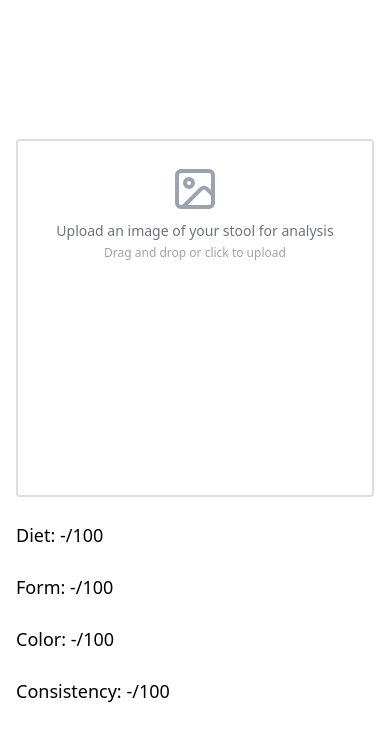
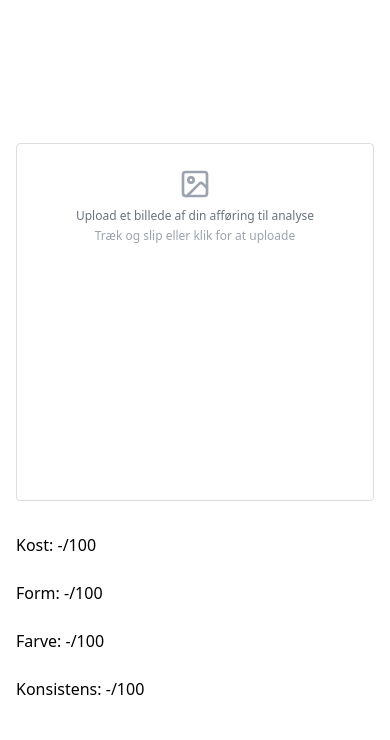
Before and after one commit to MrKoldskal/lortreviewere, a React (Vite) app: page / in a window 390 px wide. Shown: the top 740 px of the page. Built offline with nearby package versions, Linux system fonts and the light colour scheme.

Commit message:
Refactor: Make UI minimalist and Danish.

```diff
--- a/src/components/GradeDisplay.tsx
+++ b/src/components/GradeDisplay.tsx
@@ -9,25 +9,25 @@ interface GradeDisplayProps {
 const GradeDisplay = ({ analysis, isLoading }: GradeDisplayProps) => {
   return (
     <div className="flex-1 flex flex-col justify-center gap-6">
-      <div className="font-sans text-black text-lg">
-        Diet: {isLoading ? "analyzing..." : analysis ? `${analysis.diet}/100` : "-/100"}
+      <div className="font-sans text-black">
+        Kost: {isLoading ? "analyserer..." : analysis ? `${analysis.diet}/100` : "-/100"}
       </div>
-      <div className="font-sans text-black text-lg">
-        Form: {isLoading ? "analyzing..." : analysis ? `${analysis.form}/100` : "-/100"}
+      <div className="font-sans text-black">
+        Form: {isLoading ? "analyserer..." : analysis ? `${analysis.form}/100` : "-/100"}
       </div>
-      <div className="font-sans text-black text-lg">
-        Color: {isLoading ? "analyzing..." : analysis ? `${analysis.color}/100` : "-/100"}
+      <div className="font-sans text-black">
+        Farve: {isLoading ? "analyserer..." : analysis ? `${analysis.color}/100` : "-/100"}
       </div>
-      <div className="font-sans text-black text-lg">
-        Consistency: {isLoading ? "analyzing..." : analysis ? `${analysis.consistency}/100` : "-/100"}
+      <div className="font-sans text-black">
+        Konsistens: {isLoading ? "analyserer..." : analysis ? `${analysis.consistency}/100` : "-/100"}
       </div>
 
       {analysis && analysis.tips.length > 0 && (
         <div className="mt-4">
-          <h3 className="font-sans text-black text-lg font-semibold mb-2">Improvement Tips:</h3>
+          <h3 className="font-sans text-black font-medium">Forbedringstips:</h3>
           <ul className="list-disc pl-5">
             {analysis.tips.map((tip, index) => (
-              <li key={index} className="font-sans text-black text-base mb-1">{tip}</li>
+              <li key={index} className="font-sans text-black">{tip}</li>
             ))}
           </ul>
         </div>
--- a/src/components/ImageUploader.tsx
+++ b/src/components/ImageUploader.tsx
@@ -1,6 +1,6 @@
 
 import { useState, useCallback } from 'react';
-import { Image as ImageIcon, Loader2 } from 'lucide-react';
+import { Image as ImageIcon } from 'lucide-react';
 
 interface ImageUploaderProps {
   image: string | null;
@@ -63,7 +63,7 @@ const ImageUploader = ({ image, setImage }: ImageUploaderProps) => {
       />
       <label
         htmlFor="file-upload"
-        className={`block w-full aspect-square border-2 border-[#dddddd] rounded cursor-pointer transition-colors ${
+        className={`block w-full aspect-square border border-[#dddddd] rounded cursor-pointer transition-colors ${
           isDragging ? 'bg-gray-50' : 'bg-white'
         }`}
         onDragOver={handleDragOver}
@@ -73,17 +73,17 @@ const ImageUploader = ({ image, setImage }: ImageUploaderProps) => {
         {image ? (
           <img
             src={image}
-            alt="Uploaded image"
+            alt="Uploadet billede"
             className="w-full h-full object-contain"
           />
         ) : (
           <div className="text-center p-6">
-            <ImageIcon className="h-12 w-12 mx-auto text-gray-400" />
-            <p className="mt-2 text-sm text-gray-500 font-sans">
-              Upload an image of your stool for analysis
+            <ImageIcon className="h-8 w-8 mx-auto text-gray-400" />
+            <p className="mt-2 text-xs text-gray-500 font-sans">
+              Upload et billede af din afføring til analyse
             </p>
             <p className="text-xs text-gray-400 mt-1 font-sans">
-              Drag and drop or click to upload
+              Træk og slip eller klik for at uploade
             </p>
           </div>
         )}
--- a/src/pages/Index.tsx
+++ b/src/pages/Index.tsx
@@ -18,13 +18,12 @@ const Index = () => {
       setAnalysis(null);
 
       try {
-        // Analyze the image
         const result = await analyzeImage(newImage);
         setAnalysis(result);
-        toast.success("Analysis complete!");
+        toast.success("Analyse fuldført!");
       } catch (error) {
-        console.error("Analysis error:", error);
-        toast.error("Failed to analyze the image");
+        console.error("Analysefejl:", error);
+        toast.error("Kunne ikke analysere billedet");
       } finally {
         setIsAnalyzing(false);
       }
@@ -35,8 +34,8 @@ const Index = () => {
 
   return (
     <div className="min-h-screen w-full bg-white flex items-center justify-center p-4">
-      <div className="w-full max-w-4xl">
-        <div className="flex flex-col md:flex-row gap-6">
+      <div className="w-full max-w-3xl">
+        <div className="flex flex-col md:flex-row gap-8">
           <ImageUploader image={image} setImage={handleImageChange} />
           <GradeDisplay analysis={analysis} isLoading={isAnalyzing} />
         </div>
--- a/src/services/analyzeImage.ts
+++ b/src/services/analyzeImage.ts
@@ -1,7 +1,6 @@
 
 import { toast } from "sonner";
 
-// Mock AI analysis response type
 export interface ShitAnalysisResult {
   diet: number;
   form: number;
@@ -10,7 +9,6 @@ export interface ShitAnalysisResult {
   tips: string[];
 }
 
-// Function to analyze the uploaded image
 export const analyzeImage = async (imageBase64: string): Promise<ShitAnalysisResult> => {
   try {
     // In a real implementation, this would be an API call to an AI service
@@ -28,11 +26,11 @@ export const analyzeImage = async (imageBase64: string): Promise<ShitAnalysisRes
       color: getRandomScore(),
       consistency: getRandomScore(),
       tips: [
-        "Increase your fiber intake for better consistency",
-        "Stay hydrated by drinking more water throughout the day",
-        "Consider adding more leafy greens to your diet",
-        "Reduce processed food consumption for healthier bowel movements",
-        "Regular exercise can help improve digestion"
+        "Øg dit fiberindtag for bedre konsistens",
+        "Hold dig hydreret ved at drikke mere vand gennem dagen",
+        "Overvej at tilføje flere bladgrøntsager til din kost",
+        "Reducer indtag af forarbejdede fødevarer for sundere fordøjelse",
+        "Regelmæssig motion kan hjælpe med at forbedre fordøjelsen"
       ]
     };
 
@@ -42,14 +40,14 @@ export const analyzeImage = async (imageBase64: string): Promise<ShitAnalysisRes
 
     return result;
   } catch (error) {
-    console.error("Error analyzing image:", error);
-    toast.error("Failed to analyze image. Please try again.");
+    console.error("Fejl ved analyse af billede:", error);
+    toast.error("Kunne ikke analysere billedet. Prøv igen.");
     return {
       diet: 0,
       form: 0,
       color: 0,
       consistency: 0,
-      tips: ["Unable to analyze image"]
+      tips: ["Kunne ikke analysere billedet"]
     };
   }
 };
```
